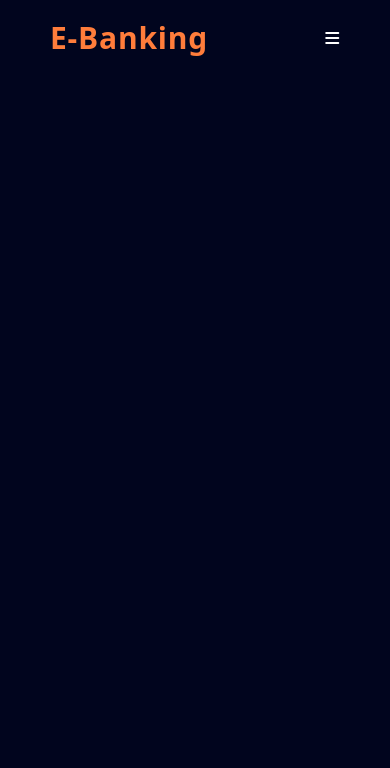
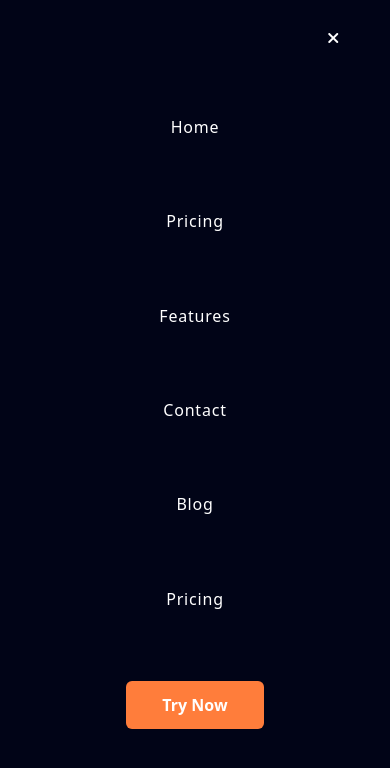
Before and after one commit to abdulsalam030/E-Banking-Landing-Page, a website: page index.html in a window 390 px wide. Both pictures are taken after a click on the element 332 px from the left and 38 px from the top of the page. Drawn offline with Linux system fonts and the light colour scheme.

Commit message:
hambugger functionality done

```diff
--- a/index.html
+++ b/index.html
@@ -31,12 +31,25 @@
         </div>
 
         <!--Mobile Screen-->
-        <div id="hamburger" class="lg:hidden cursor-pointer" >
+        <div id="hamburger" class="lg:hidden cursor-pointer z-50" >
             <i class="fa-solid fa-bars" ></i>
+        </div>
+
+        <div id="menu" class="hidden bg-color-primary-dark h-[100vh] absolute inset-0" >
+            <ul class="h-full grid place-items-center py-20" >
+                <li><a id="hLink" href="#" class="hover:text-color-secondary ease-in duration-200">Home</a></li>
+                <li><a id="hLink" href="#" class="hover:text-color-secondary ease-in duration-200" >Pricing</a></li>
+                <li><a id="hLink" href="#features" class="hover:text-color-secondary ease-in duration-200">Features</a></li>
+                <li><a id="hLink" href="#contact" class="hover:text-color-secondary ease-in duration-200">Contact</a></li>
+                <li><a id="hLink" href="#blog" class="hover:text-color-secondary ease-in duration-200">Blog</a></li>
+                <li><a id="hLink" href="#pricing"class="hover:text-color-secondary ease-in duration-200">Pricing</a></li>
+                <li><button class="bg-color-secondary px-9 py-3 rounded-md capitalize font-bold hover:opacity-80 ease-in duration-200">Try Now</button></li>
+            </ul>
         </div>
 
     </nav>
    </header>
 
+   <script src="js/script.js" ></script>
 </body>
 </html>
--- /dev/null
+++ b/js/script.js
@@ -0,0 +1,17 @@
+const hamburger = document.querySelector('#hamburger');
+const menu = document.querySelector('#menu');
+const hLink = document.querySelector('#hLink');
+const fasolid = document.querySelector('.fa-solid');
+
+
+hamburger.addEventListener('click', ()=> {
+    menu.classList.toggle('hidden');
+    fasolid.classList.toggle('fa-xmark')
+})
+
+hLink.forEach(link => {
+    link.addEventListener('click',()=> {
+        menu.classList.toggle('hidden');
+        fasolid.classList.toggle('fa-xmark')
+    })
+})
```
Also changed, not shown: css/main.css.
